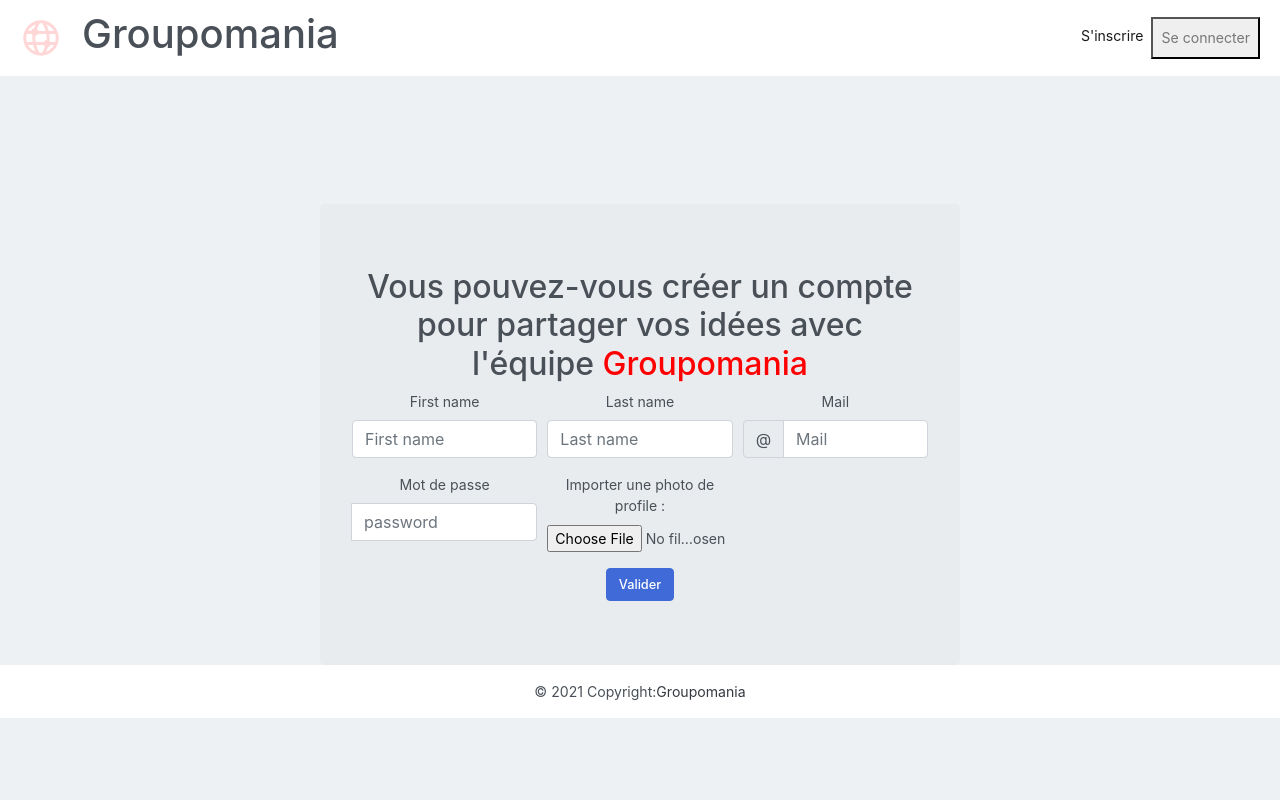
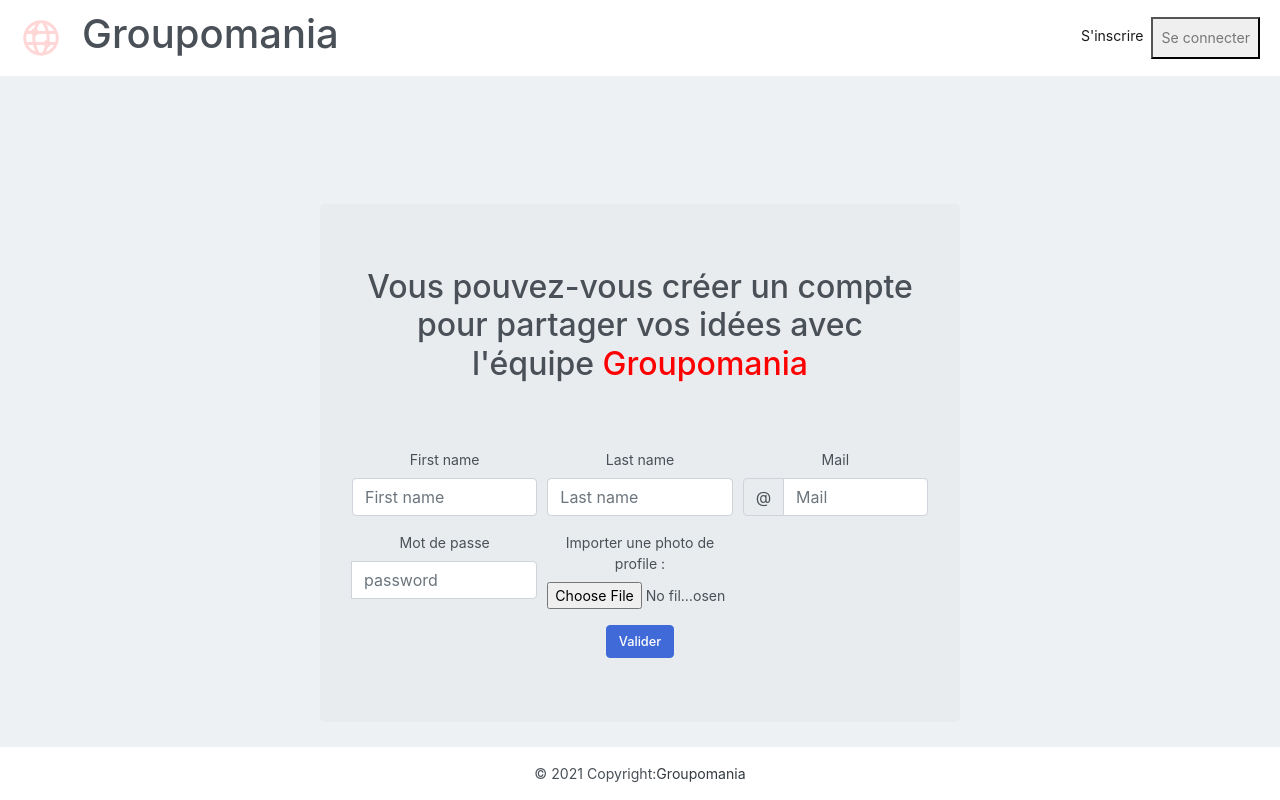
Before and after one commit to maxlestage/Maxime_LESTAGE_P7_18_10_2021, a React (Create React App) app in the folder frontend/: page / in a window 1280 px wide. Built offline with nearby package versions, Linux system fonts and the light colour scheme; no server answers.

Commit message:
update style

```diff
--- a/frontend/src/styles/form.css
+++ b/frontend/src/styles/form.css
@@ -1,3 +1,18 @@
 .profile-form {
   margin-top: 10% !important;
 }
+
+button.btn.btn-primary {
+  width: auto;
+  height: fit-content;
+}
+
+.SignIn_title {
+  padding-bottom: 10%;
+}
+
+.footer {
+  position: fixed;
+  width: 100%;
+  bottom: 0;
+}
```
